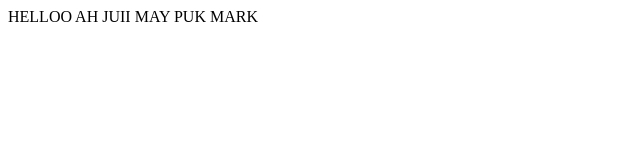
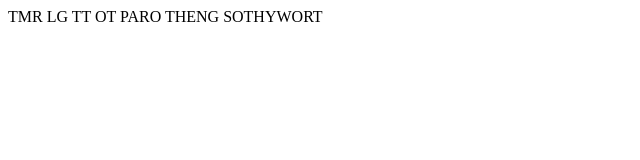
Before and after one commit to Visal2211/Sal_website, a plain HTML site: page index.html in a window 1280 px wide. Shown: the whole page, without its empty margins (0-640 px from the left). Drawn offline with Linux system fonts and the light colour scheme.

Commit message:
Update index.html

```diff
--- a/index.html
+++ b/index.html
@@ -7,6 +7,6 @@
     <title>Document</title>
 </head>
 <body>
-    <hi>HELLOO AH JUII MAY PUK MARK</hi>
+    <hi>TMR LG TT OT PARO THENG SOTHYWORT</hi>
 </body>
 </html>
```
